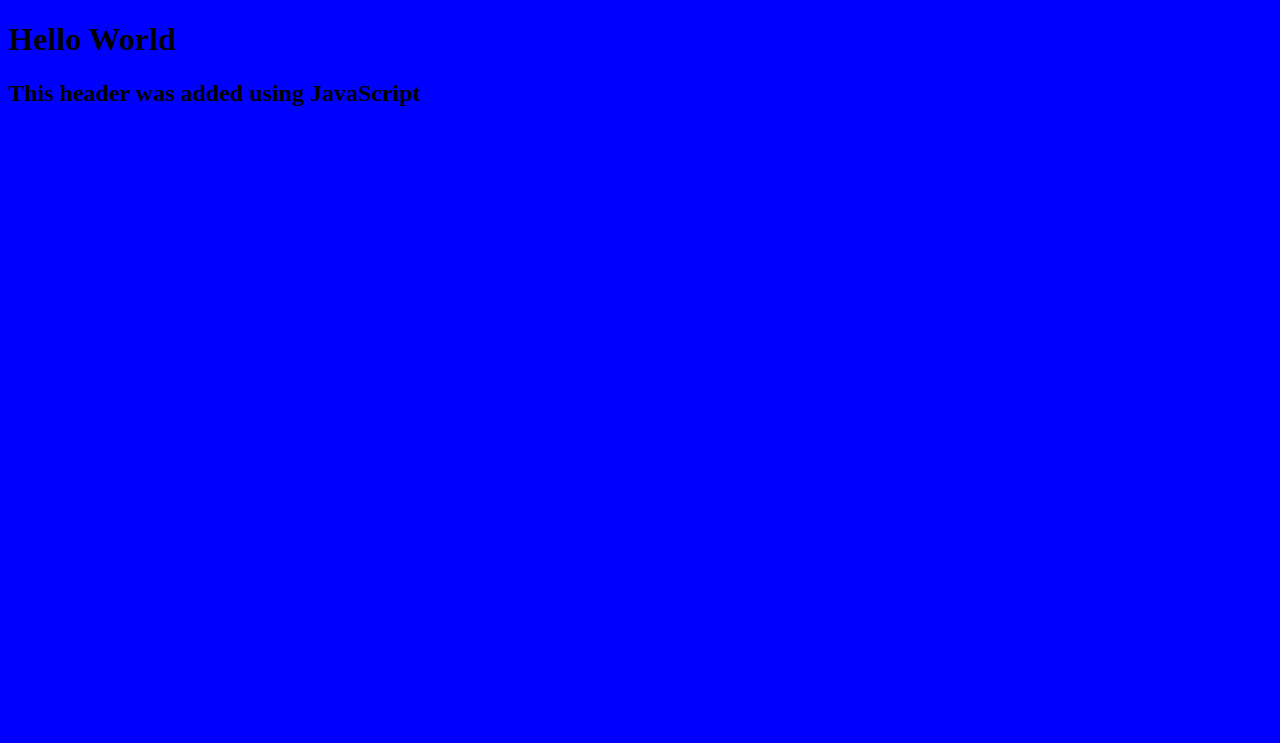
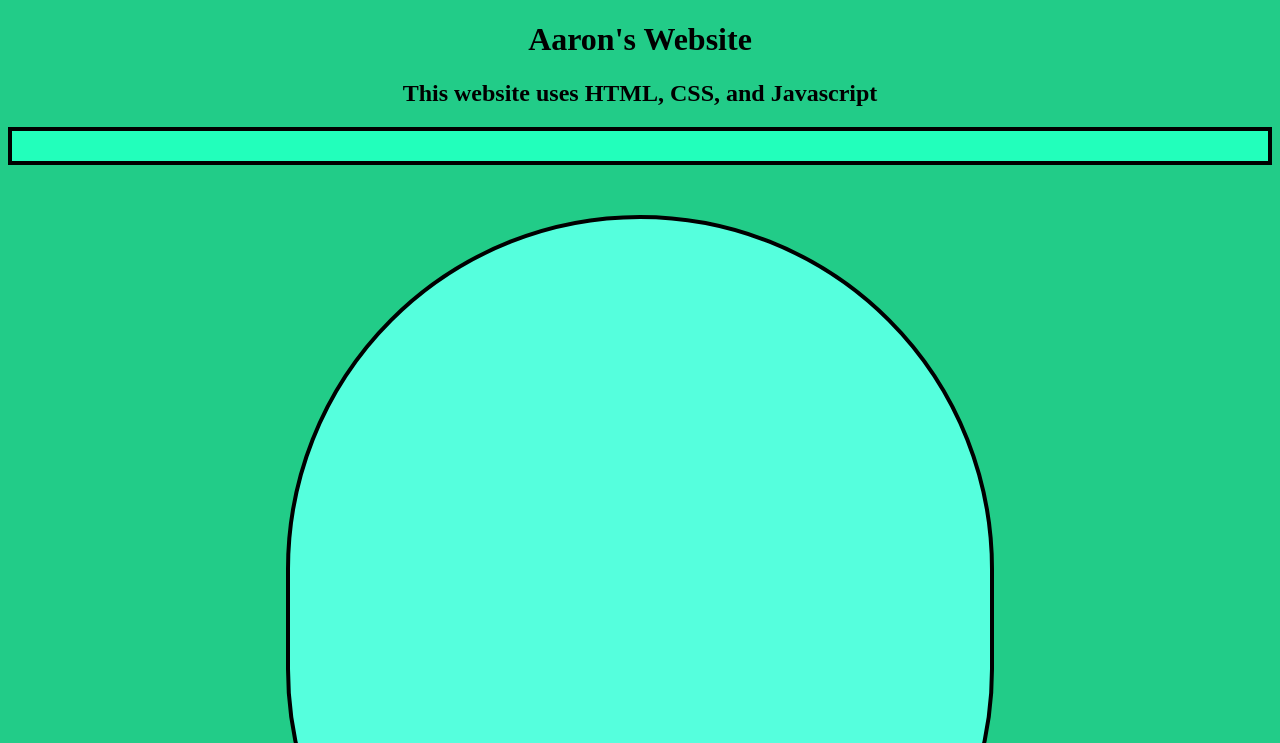
Before and after one commit to anbfowlkes/my-personal-website, a plain HTML site: page index.html in a window 1280 px wide. Shown: the top 743 px of the page. Drawn offline with Linux system fonts and the light colour scheme.

Commit message:
basic coloring and shapes

```diff
--- a/index.html
+++ b/index.html
@@ -7,9 +7,16 @@
     </head>
 
     <body>
-        <h1>Hello World</h1>
-        <script src="script.js"></script>
+        <div>
+            <h1>Aaron's Website</h1>
+        </div>
+        <div>
+            <script src="script.js"></script>
+        </div>
+        <hr/>
 
+        <div id="box">
+        </div>
     </body>
 
 </html>
--- a/script.js
+++ b/script.js
@@ -1,3 +1,3 @@
 const header2 = document.createElement('h2');
-header2.textContent = "This header was added using JavaScript";
+header2.textContent = "This website uses HTML, CSS, and Javascript";
 document.querySelector('body').appendChild(header2);
--- a/style.css
+++ b/style.css
@@ -1,3 +1,23 @@
 body {
-    background-color: blue;
+    background-color: #22cc88;
 }
+
+h1, h2 {
+    text-align: center;
+}
+
+#box {
+    margin: 50px auto 400px auto;
+    width: 700px;
+    height: 800px;
+    background-color: #55ffdd;
+    border-radius: 600px;
+    border: 4px solid black;
+}
+
+hr {
+    height: 20px;
+    background-color: #22ffbb;
+    padding: 5px;
+    border: 4px solid black;
+}
```
